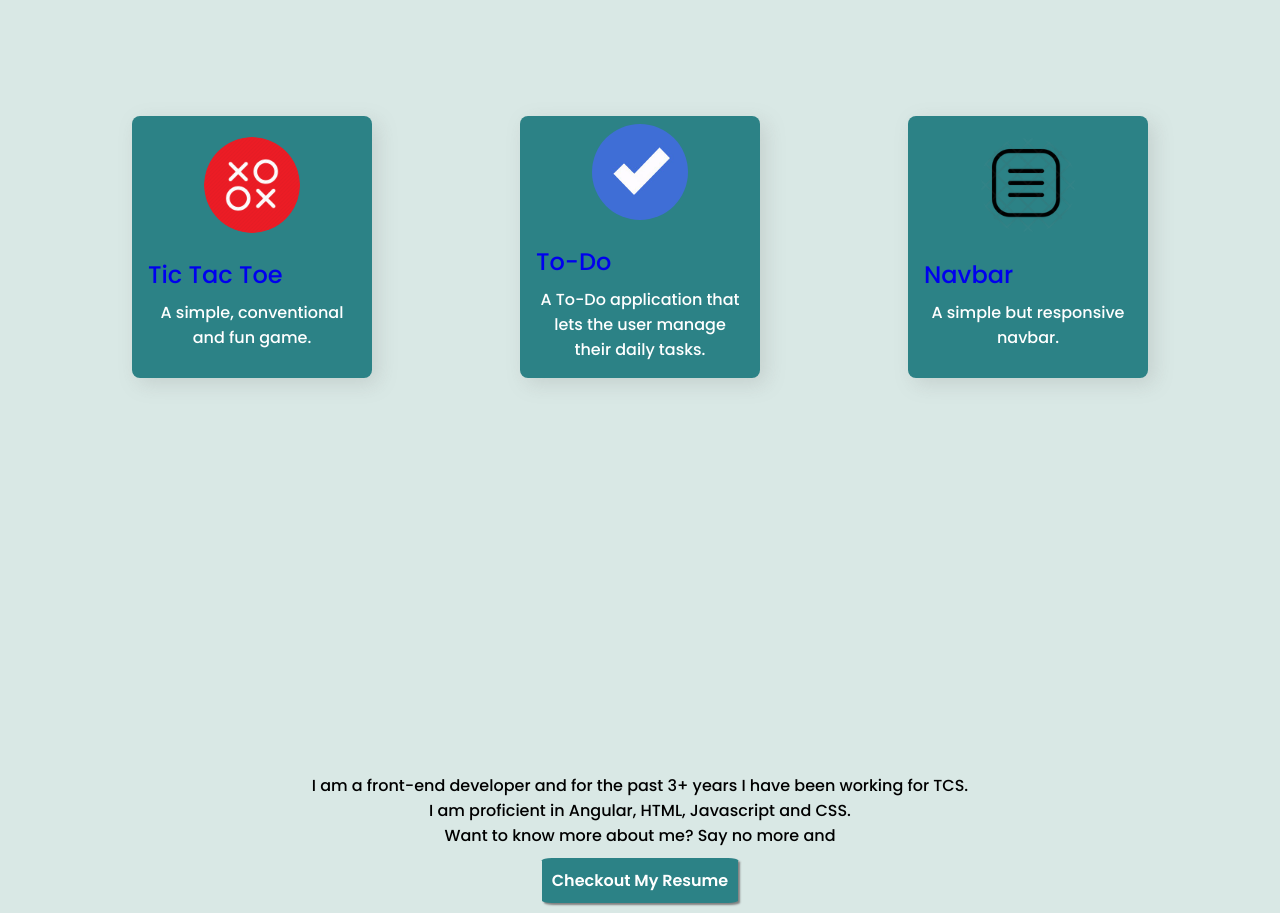
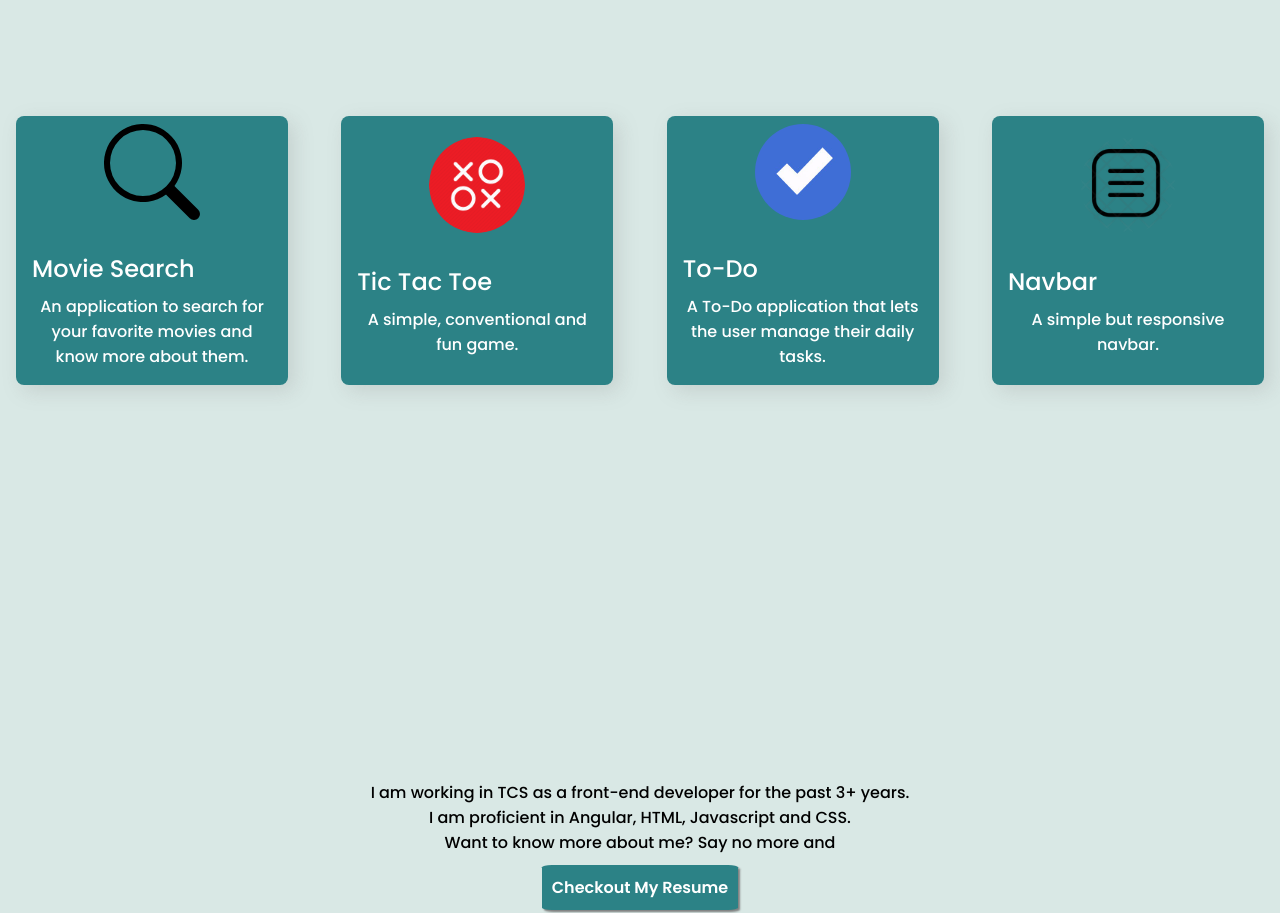
Before and after one commit to ramakrishna0505/personal-portfolio, a plain HTML site: page index.html in a window 1280 px wide. Shown: the part 780-1693 px from the top of the page. Drawn offline with Linux system fonts and the light colour scheme.

Commit message:
Adds movie search project and other adjustments to page

```diff
--- a/index.html
+++ b/index.html
@@ -6,7 +6,7 @@
     <meta name="viewport" content="width=device-width, initial-scale=1.0" />
     <title>Ramakrishna's Portfolio</title>
     <link rel="stylesheet" href="styles.css" />
-    <link rel="icon" href="avatar.PNG" />
+    <link rel="icon" href="my-profile.svg" />
     <link
       rel="stylesheet"
       href="https://cdnjs.cloudflare.com/ajax/libs/font-awesome/5.15.3/css/all.min.css"
@@ -42,57 +42,73 @@
     </nav>
     <div class="main-section">
       <div class="home" id="home" name="Home">
-        <img src="ProfilePic.webp" class="profile-pic" />
+        <img src="my-profile.svg" class="profile-pic" />
         <div class="para">Hi, I am</div>
         <div class="username">Ramakrishna Reddy Tadi</div>
       </div>
       <div id="projects" class="projects" name="Projects">
         <div class="project">
+          <a
+            href="https://movie-search-ramakrishna.netlify.app"
+            target="_blank"
+          >
+            <svg
+              xmlns="http://www.w3.org/2000/svg"
+              width="6rem"
+              height="6rem"
+              fill="black"
+              class="bi bi-search"
+              id="searchIcon"
+              viewBox="0 0 16 16"
+            >
+              <path
+                d="M11.742 10.344a6.5 6.5 0 1 0-1.397 1.398h-.001c.03.04.062.078.098.115l3.85 3.85a1 1 0 0 0 1.415-1.414l-3.85-3.85a1.007 1.007 0 0 0-.115-.1zM12 6.5a5.5 5.5 0 1 1-11 0 5.5 5.5 0 0 1 11 0z"
+              />
+            </svg>
+            <div class="description">
+              <div class="title">Movie Search</div>
+              <div>
+                An application to search for your favorite movies and know more
+                about them.
+              </div>
+            </div>
+          </a>
+        </div>
+        <div class="project">
+          <a href="https://tic-tac-toe-ramakrishna.netlify.app" target="_blank">
             <img class="image" src="tic_tac_toe.webp" alt="to-do" />
             <div class="description">
-            <div class="title">
-              <a
-                href="https://tic-tac-toe-ramakrishna.netlify.app"
-                target="_blank"
-                >Tic Tac Toe</a
-              >
-            </div>
+              <div class="title">Tic Tac Toe</div>
               <div>A simple, conventional and fun game.</div>
             </div>
+          </a>
         </div>
         <div class="project">
+          <a href="https://to-do-list-ramakrishna.netlify.app" target="_blank">
             <img class="image" src="todo.jpg" alt="to-do" />
             <div class="description">
-            <div class="title">
-              <a
-                href="https://to-do-list-ramakrishna.netlify.app"
-                target="_blank"
-                >To-Do</a
-              >
-            </div>
+              <div class="title">To-Do</div>
               <div class="projectText">
                 A To-Do application that lets the user manage their daily tasks.
               </div>
               <div class="projectLink"></div>
             </div>
+          </a>
         </div>
         <div class="project">
+          <a href="https://navbar-ramakrishna.netlify.app" target="_blank">
             <img class="image" src="navbar.png" alt="to-do" />
             <div class="description">
-            <div class="title">
-              <a href="https://navbar-ramakrishna.netlify.app" target="_blank"
-                >Navbar</a
-              >
-            </div>
+              <div class="title">Navbar</div>
               <div>A simple but responsive navbar.</div>
             </div>
+          </a>
         </div>
       </div>
       <div class="about" id="about" name="About">
         <div class="know-more">
           <div>
-            I am a front-end developer and for the past 3+ years I have been
-            working for TCS.
+            I am working in TCS as a front-end developer for the past 3+ years.
           </div>
           <div>I am proficient in Angular, HTML, Javascript and CSS.</div>
           Want to know more about me? Say no more and
--- a/styles.css
+++ b/styles.css
@@ -63,12 +63,13 @@ ul {
   display: none;
 }
 
-.contact a {
+a {
+  text-decoration: none;
   color: white;
 }
 
 a:visited {
-  color: white;
+  color: white !important;
 }
 
 .navbar-list-item a {
@@ -80,7 +81,8 @@ a:visited {
 .projects {
   padding-top: 10vh;
   display: flex;
-  justify-content: space-evenly;
+  justify-content: space-between;
+  flex-wrap: wrap;
 }
 
 .project {
@@ -92,7 +94,7 @@ a:visited {
   justify-content: center;
   flex-direction: column;
   border-radius: 0.5rem;
-  width: 15rem;
+  width: 17rem;
   color: white;
   text-align: center;
   transition: transform 0.2s ease;
@@ -120,6 +122,7 @@ a:visited {
 .username {
   font-size: 4rem;
   font-weight: bold;
+  text-align: center;
 }
 
 .para {
@@ -149,7 +152,6 @@ a:visited {
 
 .resume a {
   text-decoration: none !important;
-  color: white !important;
 }
 
 .know-more {
@@ -187,10 +189,6 @@ a:visited {
     display: block;
     height: 30px;
     width: 30px;
-  }
-
-  .projects {
-    flex-wrap: wrap;
   }
 
   .project {
@@ -234,9 +232,13 @@ a:visited {
   margin: 0.5rem 0rem;
 }
 
+#searchIcon {
+  margin: 0.5rem 0rem;
+}
+
 .title {
   font-size: 24px;
-  color: #2c8286;
+  color: white;
   font-weight: 500;
   margin-bottom: 0.5rem;
   width: fit-content;
@@ -246,14 +248,16 @@ a:visited {
   transform: scale(1.05);
 }
 
-.title a {
-  text-decoration: none;
-}
-
-.title a:hover {
-  text-decoration: underline;
-}
-
 .description {
   margin: 1rem;
 }
+
+@media only screen and (min-width: 427px) and (max-width: 769px) {
+  .username {
+    font-size: 3rem;
+  }
+
+  .projects {
+    justify-content: space-around;
+  }
+}
```
Also changed, not shown: ProfilePic.webp (deleted), avatar.png (deleted), my-profile.svg (added), navbar.svg (added), tic-tac-toe.svg (added), to-do-list.svg (added). Lines whose indentation alone changed are shown as unchanged.
